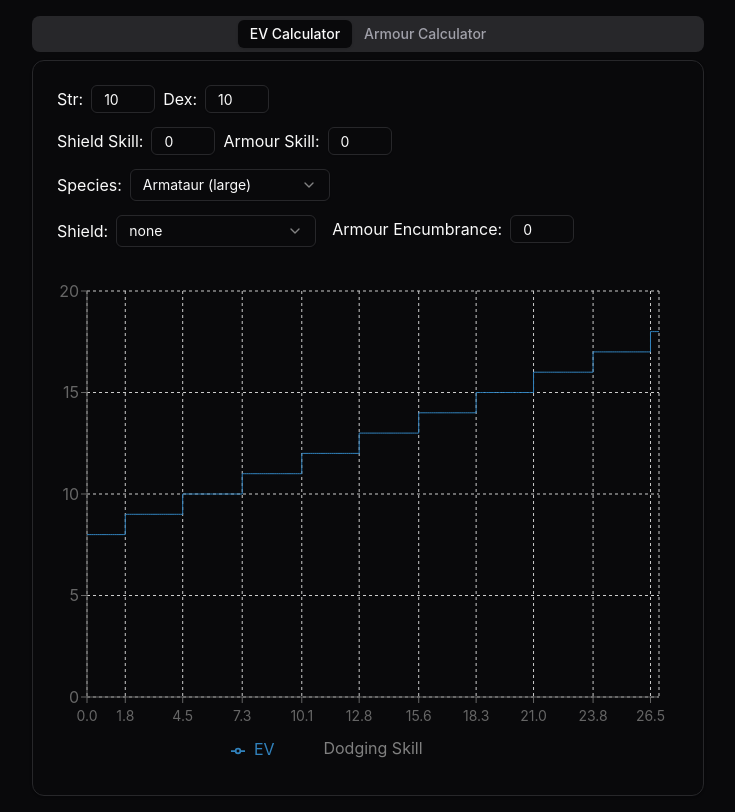
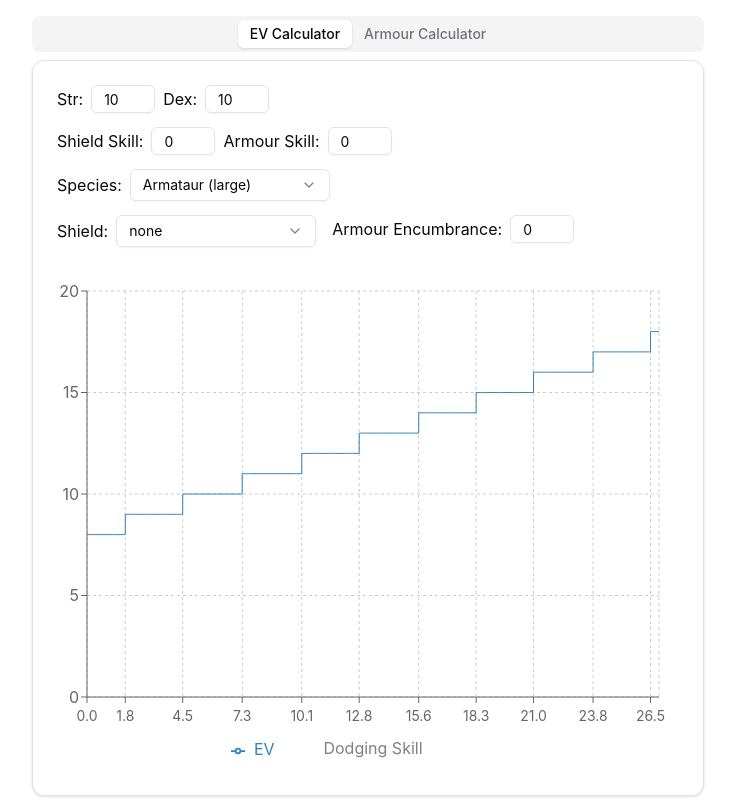
Before and after one commit to ktseo41/dcss-tools, a React (Vite) app: page / in a window 1280 px wide. Shown: the whole page, without its empty margins (272-1007 px from the left). Built offline with nearby package versions, Linux system fonts and the light colour scheme.

Commit message:
feat: 시스템 테마를 따라가도록 한다

```diff
--- a/index.html
+++ b/index.html
@@ -1,5 +1,5 @@
 <!DOCTYPE html>
-<html lang="en" class="dark">
+<html lang="en">
   <head>
     <meta charset="UTF-8" />
     <link rel="icon" type="image/png" href="/logo.png" />
--- /dev/null
+++ b/src/components/ThemeProvider.tsx
@@ -0,0 +1,17 @@
+import { useEffect } from "react";
+
+export const ThemeProvider = ({ children }: { children: React.ReactNode }) => {
+  useEffect(() => {
+    const mediaQuery = window.matchMedia("(prefers-color-scheme: dark)");
+
+    const updateTheme = (e: MediaQueryListEvent | MediaQueryList) => {
+      document.documentElement.classList.toggle("dark", e.matches);
+    };
+
+    updateTheme(mediaQuery);
+    mediaQuery.addEventListener("change", updateTheme);
+    return () => mediaQuery.removeEventListener("change", updateTheme);
+  }, []);
+
+  return children;
+};
--- a/src/main.tsx
+++ b/src/main.tsx
@@ -2,9 +2,12 @@ import { StrictMode } from "react";
 import { createRoot } from "react-dom/client";
 import "./index.css";
 import App from "./App";
+import { ThemeProvider } from "./components/ThemeProvider";
 
 createRoot(document.getElementById("root")!).render(
   <StrictMode>
-    <App />
+    <ThemeProvider>
+      <App />
+    </ThemeProvider>
   </StrictMode>
 );
```
